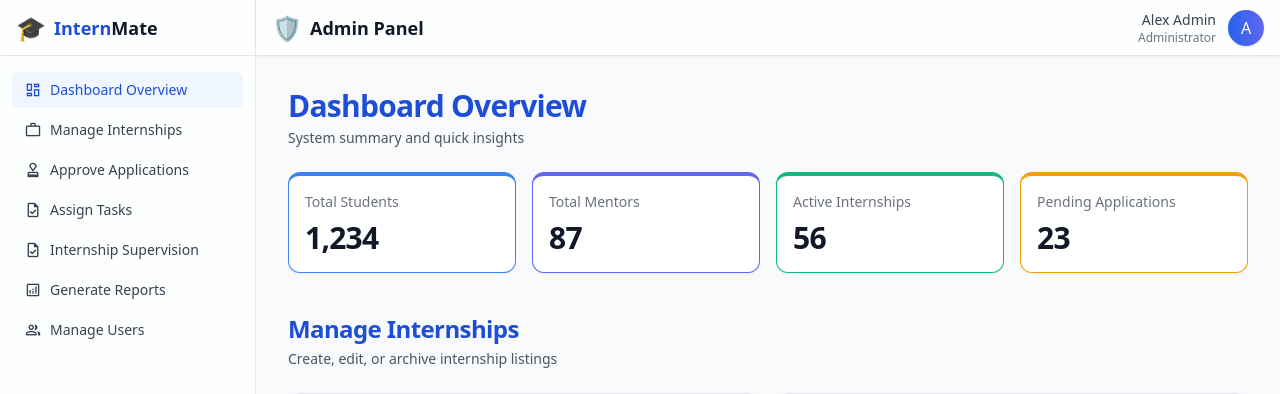
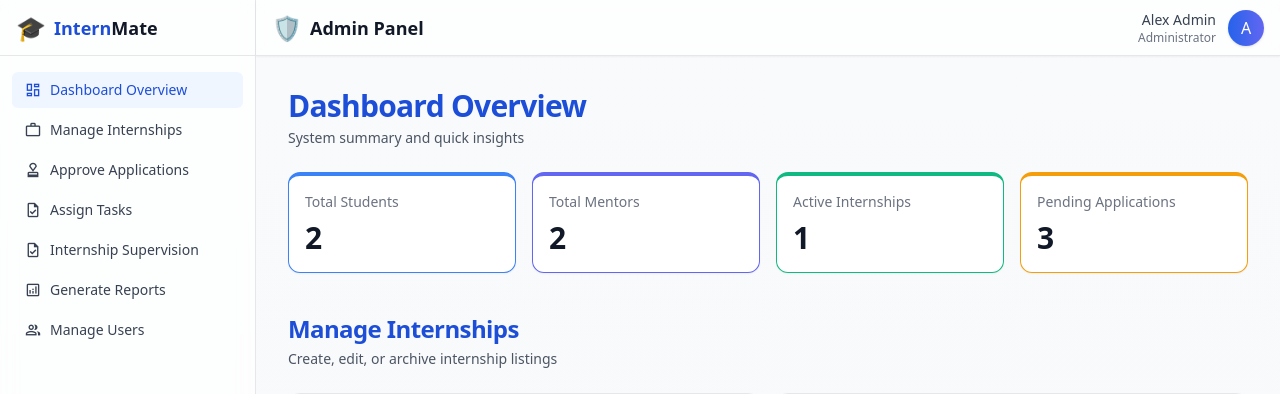
Before and after one commit to Chhitchhanut/internship-management-system-project, a FastAPI app: page /admin_dash in a window 1280 px wide. Shown: the top 394 px of the page. Run offline with FastAPI, Linux system fonts and the light colour scheme; some libraries are stand-ins or nearby versions.

Commit message:
feat: admin overview

```diff
--- a/app/templates/admin_dash.html
+++ b/app/templates/admin_dash.html
@@ -69,19 +69,19 @@
         <div class="grid grid-cols-1 sm:grid-cols-2 lg:grid-cols-4 gap-4">
           <div class="rounded-xl border bg-white p-4 shadow-sm transition hover:shadow-md border-t-4 border-blue-500">
             <div class="text-sm text-gray-500">Total Students</div>
-            <div class="mt-2 text-3xl font-semibold tracking-tight">1,234</div>
+            <div class="mt-2 text-3xl font-semibold tracking-tight">{{ tt_students }}</div>
           </div>
           <div class="rounded-xl border bg-white p-4 shadow-sm transition hover:shadow-md border-t-4 border-indigo-500">
             <div class="text-sm text-gray-500">Total Mentors</div>
-            <div class="mt-2 text-3xl font-semibold tracking-tight">87</div>
+            <div class="mt-2 text-3xl font-semibold tracking-tight">{{ tt_mentors }}</div>
           </div>
           <div class="rounded-xl border bg-white p-4 shadow-sm transition hover:shadow-md border-t-4 border-emerald-500">
             <div class="text-sm text-gray-500">Active Internships</div>
-            <div class="mt-2 text-3xl font-semibold tracking-tight">56</div>
+            <div class="mt-2 text-3xl font-semibold tracking-tight">{{ tt_active_interns }}</div>
           </div>
           <div class="rounded-xl border bg-white p-4 shadow-sm transition hover:shadow-md border-t-4 border-amber-500">
             <div class="text-sm text-gray-500">Pending Applications</div>
-            <div class="mt-2 text-3xl font-semibold tracking-tight">23</div>
+            <div class="mt-2 text-3xl font-semibold tracking-tight">{{ tt_pending_appli }}</div>
           </div>
         </div>
       </section>
```
Also changed, not shown: app/routers/admin.py (+8 -0 lines).
